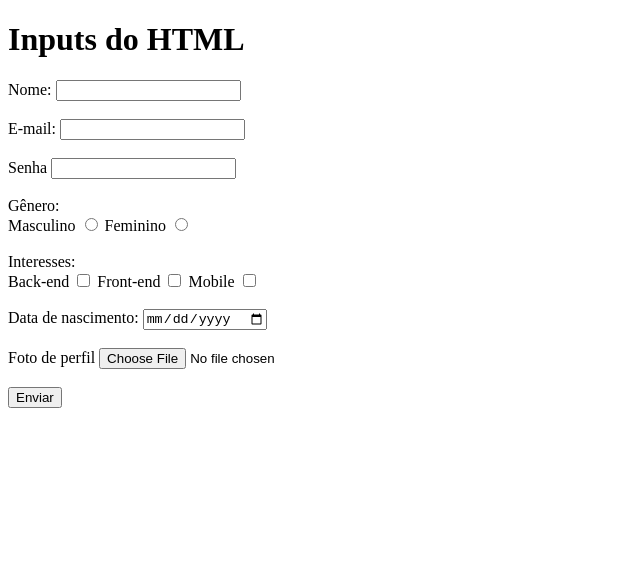
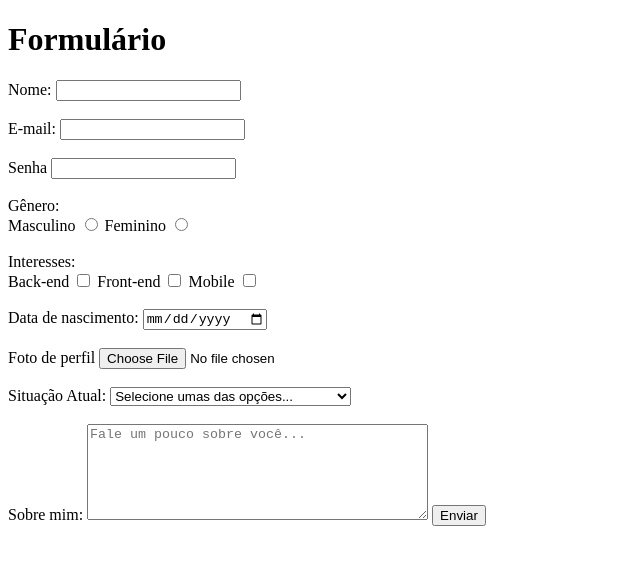
Before and after one commit to alvesbrunoo/Fomulario, a plain HTML site: page index.html in a window 1280 px wide. Shown: the whole page, without its empty margins (0-640 px from the left). Drawn offline with Linux system fonts and the light colour scheme.

Commit message:
atualizando meu formulario

```diff
--- a/index.html
+++ b/index.html
@@ -6,7 +6,7 @@
     <title>Document</title>
 </head>
 <body>
-    <h1>Inputs do HTML</h1>
+    <h1>Formulário</h1>
 
     <form>
         <label for="nome">Nome:</label>
@@ -45,6 +45,20 @@
         <input type="file" id="fotodeperfil" name="perfil">
         <br><br>
 
+        <label for="situacao">Situação Atual:</label>
+        <select name="situacao" id="situacao">
+            <option value="" selected disabled>Selecione umas das opções...</option>
+            <option value="estudante">Estudando para ser um programador</option>
+            <option value="estagiario">Atuando como estagiário/trainee</option>
+            <option value="junior">Atuando como desenvolvedor júnior</option>
+            <option value="pleno">Atuando como desenvolvedor pleno</option>
+            <option value="senior">Atuando como desenvolvedor sênior</option>
+        </select>
+        <br><br>
+
+        <label for="sobre">Sobre mim:</label>
+        <textarea name="sobre" id="sobre" cols="40" rows="6" placeholder="Fale um pouco sobre você..."></textarea>
+
         <button type="submit">Enviar</button>
 
 
```
